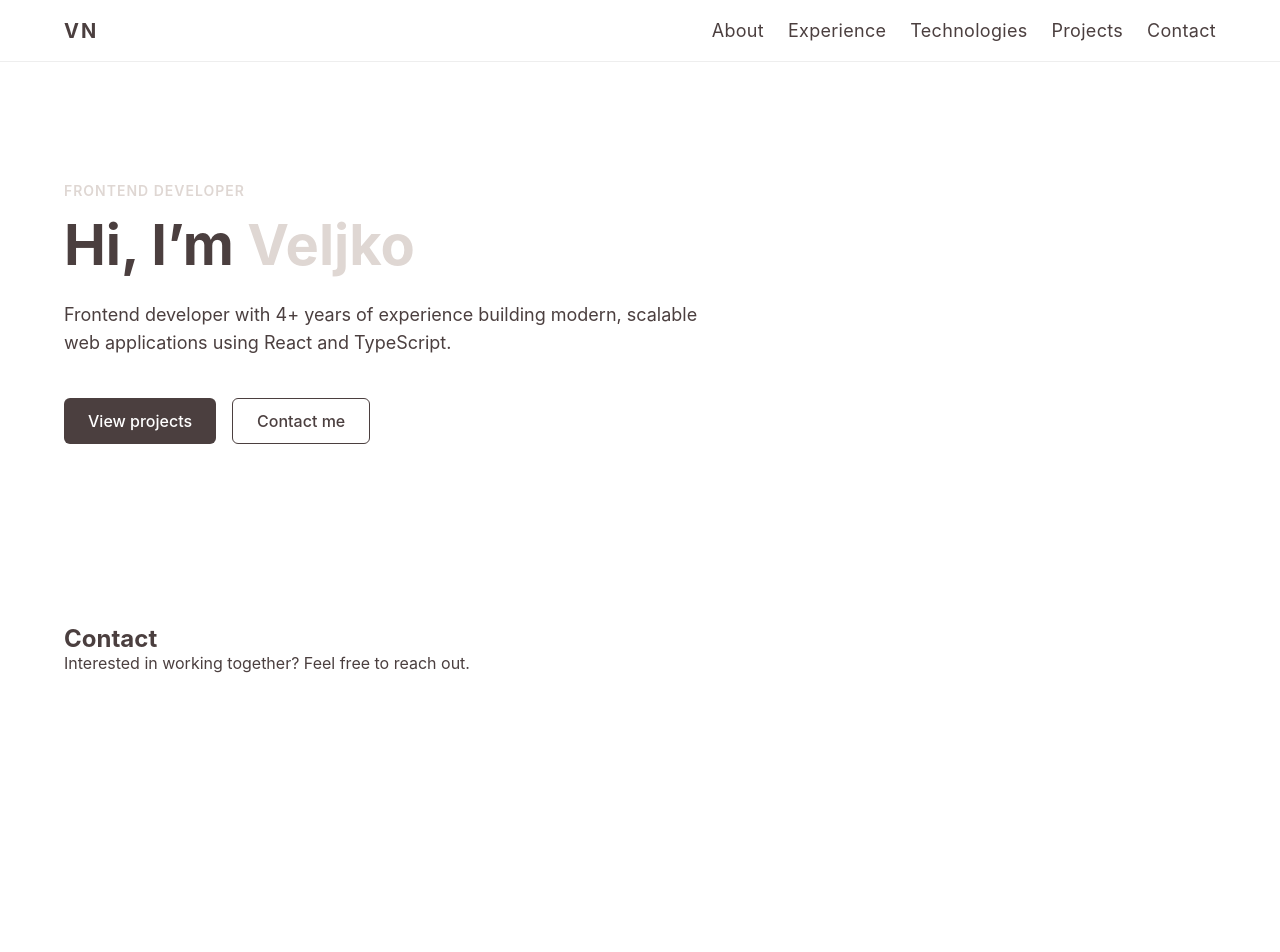
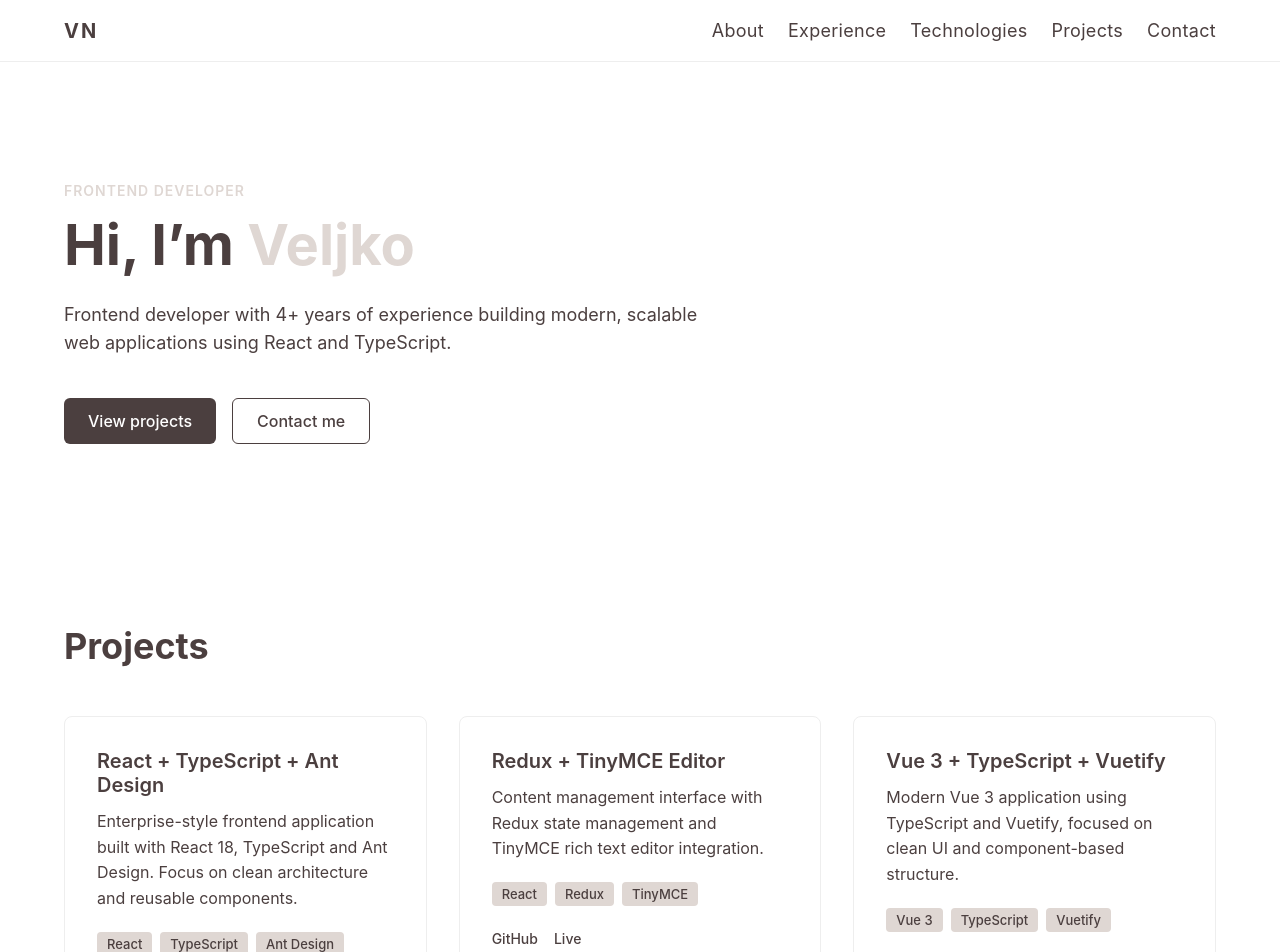
Before and after one commit to veljko-naumovic/frontend-portfolio, a React app: page / in a window 1280 px wide. Shown: the top 952 px of the page. Before the commit the page ends 800 px from the top, so only its background shows below. Built offline with nearby package versions, Linux system fonts and the light colour scheme; the HTML template or start-up script is replaced by a standard one.

Commit message:
Added projects section

```diff
--- a/src/sections/Projects/Projects.scss
+++ b/src/sections/Projects/Projects.scss
@@ -0,0 +1,77 @@
+@use "../../styles/index" as *;
+
+.projects-title {
+    font-size: 36px;
+    font-weight: 700;
+    margin-bottom: 48px;
+    color: $secondary-color;
+}
+
+.projects-grid {
+    display: grid;
+    grid-template-columns: repeat(3, 1fr);
+    gap: 32px;
+}
+
+.project-card {
+    padding: 32px;
+    border: 1px solid #eee;
+    border-radius: 8px;
+    background-color: #fff;
+    transition:
+        transform 0.2s ease,
+        box-shadow 0.2s ease;
+
+    &:hover {
+        transform: translateY(-4px);
+        box-shadow: 0 10px 24px rgba(0, 0, 0, 0.06);
+    }
+}
+
+.project-title {
+    font-size: 20px;
+    font-weight: 600;
+    margin-bottom: 12px;
+    color: $secondary-color;
+}
+
+.project-description {
+    font-size: 16px;
+    line-height: 1.6;
+    margin-bottom: 20px;
+    color: $secondary-color;
+}
+
+.project-tech {
+    display: flex;
+    flex-wrap: wrap;
+    gap: 8px;
+    margin-bottom: 24px;
+    list-style: none;
+    padding: 0;
+
+    li {
+        font-size: 13px;
+        padding: 4px 10px;
+        border-radius: 4px;
+        background-color: $primary-color;
+        color: $secondary-color;
+        font-weight: 500;
+    }
+}
+
+.project-links {
+    display: flex;
+    gap: 16px;
+
+    a {
+        font-size: 14px;
+        font-weight: 500;
+        color: $secondary-color;
+        text-decoration: none;
+
+        &:hover {
+            color: $primary-color;
+        }
+    }
+}
--- a/src/sections/Projects/Projects.tsx
+++ b/src/sections/Projects/Projects.tsx
@@ -1,7 +1,75 @@
-import React from "react";
+import "./Projects.scss";
+
+const projects = [
+	{
+		title: "React + TypeScript + Ant Design",
+		description:
+			"Enterprise-style frontend application built with React 18, TypeScript and Ant Design. Focus on clean architecture and reusable components.",
+		tech: ["React", "TypeScript", "Ant Design"],
+		github: "#",
+		live: "#",
+	},
+	{
+		title: "Redux + TinyMCE Editor",
+		description:
+			"Content management interface with Redux state management and TinyMCE rich text editor integration.",
+		tech: ["React", "Redux", "TinyMCE"],
+		github: "#",
+		live: "#",
+	},
+	{
+		title: "Vue 3 + TypeScript + Vuetify",
+		description:
+			"Modern Vue 3 application using TypeScript and Vuetify, focused on clean UI and component-based structure.",
+		tech: ["Vue 3", "TypeScript", "Vuetify"],
+		github: "#",
+		live: "#",
+	},
+];
 
 const Projects = () => {
-	return <div></div>;
+	return (
+		<section className="projects section" id="projects">
+			<div className="container">
+				<h2 className="projects-title">Projects</h2>
+
+				<div className="projects-grid">
+					{projects.map((project) => (
+						<div key={project.title} className="project-card">
+							<h3 className="project-title">{project.title}</h3>
+
+							<p className="project-description">
+								{project.description}
+							</p>
+
+							<ul className="project-tech">
+								{project.tech.map((tech) => (
+									<li key={tech}>{tech}</li>
+								))}
+							</ul>
+
+							<div className="project-links">
+								<a
+									href={project.github}
+									target="_blank"
+									rel="noopener noreferrer"
+								>
+									GitHub
+								</a>
+								<a
+									href={project.live}
+									target="_blank"
+									rel="noopener noreferrer"
+								>
+									Live
+								</a>
+							</div>
+						</div>
+					))}
+				</div>
+			</div>
+		</section>
+	);
 };
 
 export default Projects;
```
